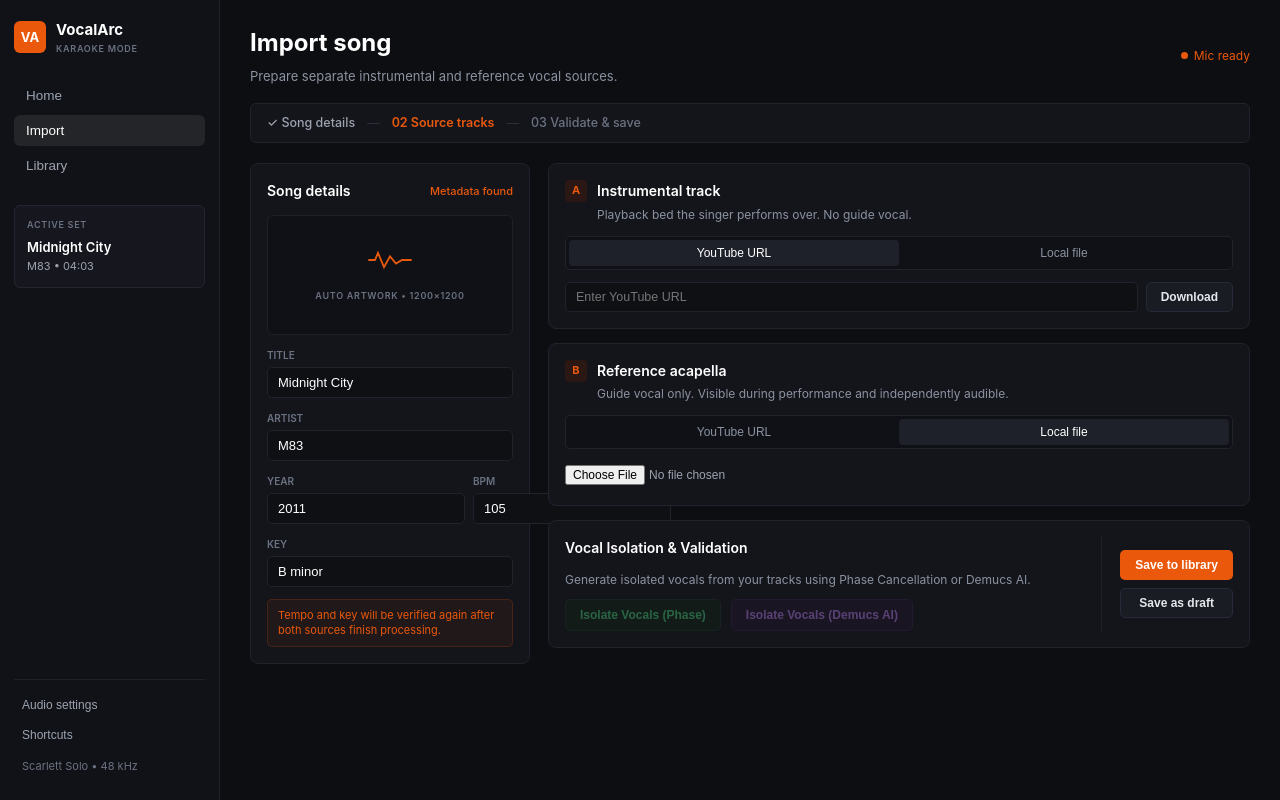
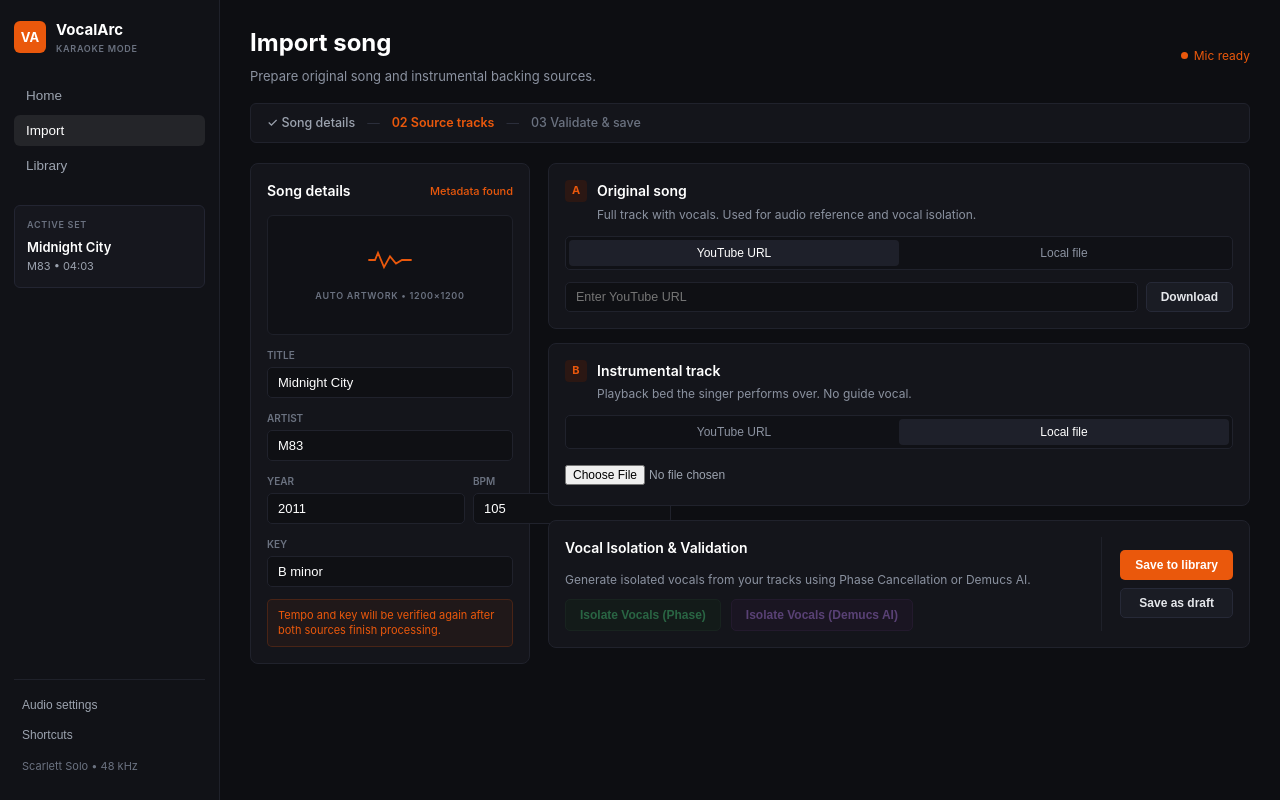
Before and after one commit to AnthonyLi88/KaraoScore, a Vue app: page / in a window 1280 px wide. Built offline with nearby package versions, Linux system fonts and the light colour scheme.

Commit message:
Switched tracks A and B. Renamed for clarity

```diff
--- a/src/preload/index.d.ts
+++ b/src/preload/index.d.ts
@@ -7,7 +7,7 @@ declare global {
       downloadAudio: (url: string, type: string) => Promise<{ success: boolean; message?: string; error?: string; audioUrl?: string }>,
       normalizeAudio: (file: File, type: string) => Promise<{ success: boolean; message?: string; error?: string; audioUrl?: string }>,
       isolateVocalsPhase: () => Promise<{ success: boolean; message?: string; error?: string; audioUrl?: string }>,
-      isolateVocalsDemucs: () => Promise<{ success: boolean; message?: string; error?: string; audioUrl?: string }>,
+      isolateVocalsDemucs: (trackType?: 'normal' | 'instrumental') => Promise<{ success: boolean; message?: string; error?: string; audioUrl?: string }>,
       checkDemucsEnv: () => Promise<{ status: 'ready' | 'needs_install' | 'missing_python' | 'error'; message?: string }>,
       installDemucs: () => Promise<{ success: boolean; error?: string }>
     }
--- a/src/preload/index.ts
+++ b/src/preload/index.ts
@@ -9,7 +9,7 @@ const api = {
     return ipcRenderer.invoke('normalize-audio', filePath, type)
   },
   isolateVocalsPhase: () => ipcRenderer.invoke('isolate-vocals-phase'),
-  isolateVocalsDemucs: () => ipcRenderer.invoke('isolate-vocals-demucs'),
+  isolateVocalsDemucs: (trackType?: string) => ipcRenderer.invoke('isolate-vocals-demucs', trackType),
   checkDemucsEnv: () => ipcRenderer.invoke('check-demucs-env'),
   installDemucs: () => ipcRenderer.invoke('install-demucs')
 }
--- a/src/renderer/src/App.vue
+++ b/src/renderer/src/App.vue
@@ -16,8 +16,8 @@ const statusVocals = ref('')
 const audioUrlVocals = ref('')
 
 // Tabs: 'url' | 'file'
-const tabInstrumental = ref<'url' | 'file'>('url')
-const tabNormal = ref<'url' | 'file'>('file')
+const tabNormal = ref<'url' | 'file'>('url')
+const tabInstrumental = ref<'url' | 'file'>('file')
 
 // Navigation
 const currentNav = ref('import')
@@ -139,7 +139,7 @@ const isolateVocalsDemucs = async () => {
 
   statusVocals.value = 'Isolating vocals via Demucs AI (takes a moment)...'
   audioUrlVocals.value = ''
-  const result = await window.api.isolateVocalsDemucs()
+  const result = await window.api.isolateVocalsDemucs('normal')
   if (result.success && result.audioUrl) {
     statusVocals.value = 'Success (Demucs AI)!'
     audioUrlVocals.value = result.audioUrl
@@ -210,7 +210,7 @@ const isolateVocalsDemucs = async () => {
       <header class="page-header">
         <div>
           <h1>Import song</h1>
-          <p class="subtitle">Prepare separate instrumental and reference vocal sources.</p>
+          <p class="subtitle">Prepare original song and instrumental backing sources.</p>
         </div>
         <div class="header-status">
           <span class="status-dot"></span>
@@ -280,10 +280,68 @@ const isolateVocalsDemucs = async () => {
 
         <!-- Right Column: Audio Sources & Vocal Isolation -->
         <section class="sources-column">
-          <!-- Track A: Instrumental Track -->
+          <!-- Track A: Original Song / Normal Track -->
           <div class="panel track-panel">
             <div class="track-header">
               <span class="tag-letter">A</span>
+              <div class="track-info">
+                <h3>Original song</h3>
+                <p>Full track with vocals. Used for audio reference and vocal isolation.</p>
+              </div>
+              <span v-if="statusNormal" class="track-status">{{ statusNormal }}</span>
+            </div>
+
+            <!-- Tabs: URL vs File -->
+            <div class="tabs">
+              <button
+                class="tab"
+                :class="{ active: tabNormal === 'url' }"
+                @click="tabNormal = 'url'"
+              >
+                YouTube URL
+              </button>
+              <button
+                class="tab"
+                :class="{ active: tabNormal === 'file' }"
+                @click="tabNormal = 'file'"
+              >
+                Local file
+              </button>
+            </div>
+
+            <!-- YouTube URL Input -->
+            <div v-if="tabNormal === 'url'" class="input-action-row">
+              <input
+                v-model="urlNormal"
+                type="text"
+                placeholder="Enter YouTube URL"
+                class="text-input"
+              />
+              <button class="btn btn-secondary" @click="downloadAudio('normal')">
+                Download
+              </button>
+            </div>
+
+            <!-- Local File Input -->
+            <div v-else class="input-action-row">
+              <input
+                type="file"
+                accept="audio/*"
+                class="file-input"
+                @change="(e) => onFileSelected(e, 'normal')"
+              />
+            </div>
+
+            <!-- Audio Player -->
+            <div v-if="audioUrlNormal" class="player-wrap">
+              <audio :src="audioUrlNormal" controls class="audio-control"></audio>
+            </div>
+          </div>
+
+          <!-- Track B: Instrumental Track -->
+          <div class="panel track-panel">
+            <div class="track-header">
+              <span class="tag-letter">B</span>
               <div class="track-info">
                 <h3>Instrumental track</h3>
                 <p>Playback bed the singer performs over. No guide vocal.</p>
@@ -335,64 +393,6 @@ const isolateVocalsDemucs = async () => {
             <!-- Audio Player -->
             <div v-if="audioUrlInstrumental" class="player-wrap">
               <audio :src="audioUrlInstrumental" controls class="audio-control"></audio>
-            </div>
-          </div>
-
-          <!-- Track B: Reference Vocal / Normal Track -->
-          <div class="panel track-panel">
-            <div class="track-header">
-              <span class="tag-letter">B</span>
-              <div class="track-info">
-                <h3>Reference acapella</h3>
-                <p>Guide vocal only. Visible during performance and independently audible.</p>
-              </div>
-              <span v-if="statusNormal" class="track-status">{{ statusNormal }}</span>
-            </div>
-
-            <!-- Tabs: URL vs File -->
-            <div class="tabs">
-              <button
-                class="tab"
-                :class="{ active: tabNormal === 'url' }"
-                @click="tabNormal = 'url'"
-              >
-                YouTube URL
-              </button>
-              <button
-                class="tab"
-                :class="{ active: tabNormal === 'file' }"
-                @click="tabNormal = 'file'"
-              >
-                Local file
-              </button>
-            </div>
-
-            <!-- YouTube URL Input -->
-            <div v-if="tabNormal === 'url'" class="input-action-row">
-              <input
-                v-model="urlNormal"
-                type="text"
-                placeholder="Enter YouTube URL"
-                class="text-input"
-              />
-              <button class="btn btn-secondary" @click="downloadAudio('normal')">
-                Download
-              </button>
-            </div>
-
-            <!-- Local File Input -->
-            <div v-else class="input-action-row">
-              <input
-                type="file"
-                accept="audio/*"
-                class="file-input"
-                @change="(e) => onFileSelected(e, 'normal')"
-              />
-            </div>
-
-            <!-- Audio Player -->
-            <div v-if="audioUrlNormal" class="player-wrap">
-              <audio :src="audioUrlNormal" controls class="audio-control"></audio>
             </div>
           </div>
 
```
Also changed, not shown: src/main/index.ts (+11 -11 lines), 2 other files (tests, documents, lock files or other folders).
